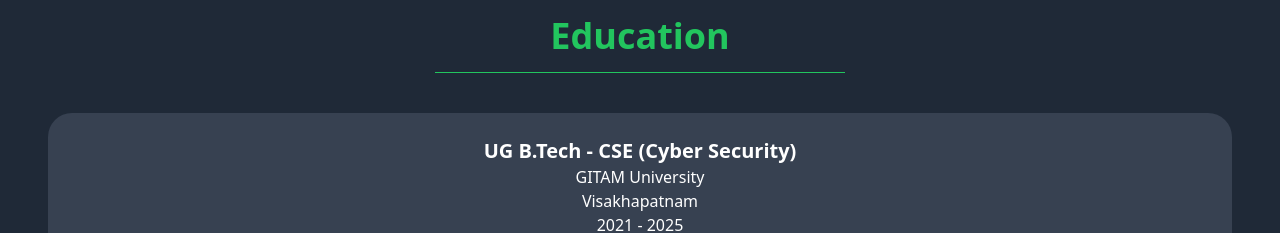
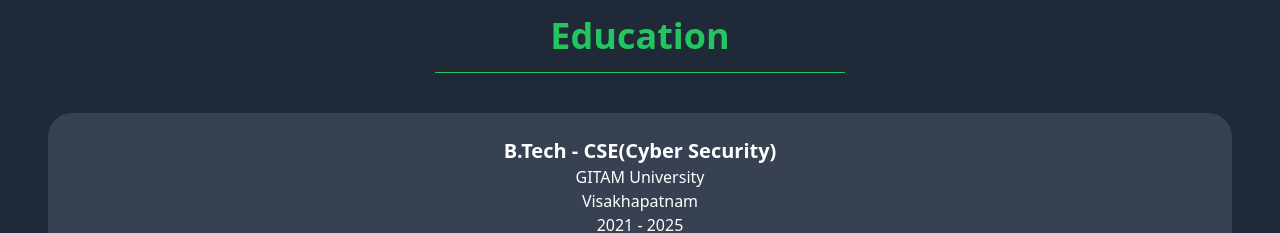
Before and after one commit to chiratla-yuva/Portfolio, a React (Vite) app: page / in a window 1280 px wide. Shown: the part 960-1193 px from the top of the page. Built offline with nearby package versions, Linux system fonts and the light colour scheme.

Commit message:
changes done

```diff
--- a/src/components/Education/Education.jsx
+++ b/src/components/Education/Education.jsx
@@ -7,7 +7,7 @@
             <hr className="w-1/3 my-4 border-green-500" />
             <div className='rounded-3xl w-full min-h-max p-6 flex flex-col items-center gap-2.5'>
                 <div className='bg-gray-700 rounded-3xl w-full min-h-max p-6 flex flex-col items-center'>
-                    <h3 className='text-xl font-semibold'>UG B.Tech - CSE (Cyber Security)</h3>
+                    <h3 className='text-xl font-semibold'>B.Tech - CSE(Cyber Security)</h3>
                     <h4 className=''>GITAM University</h4>
                     <h4 className=''>Visakhapatnam</h4>
                     <h5 className=''>2021 - 2025</h5>
```
